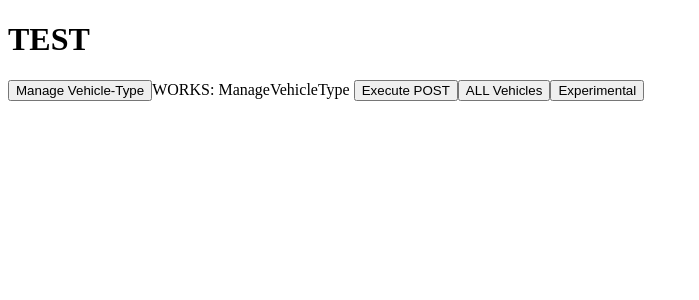
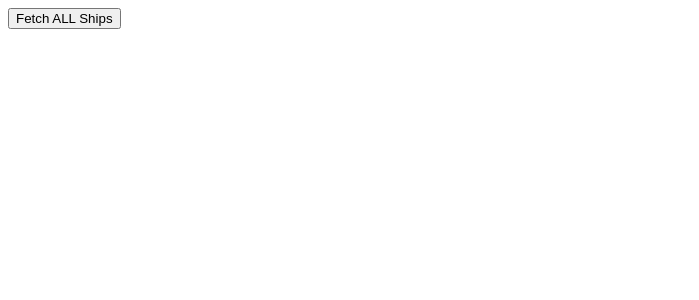
Before and after one commit to mnocnik/quartett-frontend, an Angular app: page /manage-vehicle-type in a window 1280 px wide. Shown: the top 300 px of the page, without its empty margins (0-699 px from the left). Built offline with nearby package versions, Linux system fonts and the light colour scheme.

Commit message:
improve manage-vehicle-type.component

```diff
--- a/src/app/app.component.html
+++ b/src/app/app.component.html
@@ -1,3 +1,2 @@
-<h1>TEST</h1>
-<button (click)="onManageVehicleType()">Manage Vehicle-Type</button>
+<!--<button (click)="onManageVehicleType()">Manage Vehicle-Type</button>-->
 <router-outlet></router-outlet>
--- a/src/app/manage/manage-vehicle-type/manage-vehicle-type.component.html
+++ b/src/app/manage/manage-vehicle-type/manage-vehicle-type.component.html
@@ -1,8 +1,5 @@
-{{ title }}
-
-<button (click)="postVehicleRequest()">Execute POST</button>
-<button (click)="postVehicleAllRequest()">ALL Vehicles</button>
-<button (click)="experimental()">Experimental</button>
+<button (click)="fetchVehicleTypeShip()">Fetch ALL Ships</button>
+<!--<button (click)="postVehicleRequest()">Execute POST</button>-->
 
 <div *ngIf="allVehicles != undefined">
   <p>Count: {{ allVehicles.length }}</p>
--- a/src/app/manage/manage-vehicle-type/manage-vehicle-type.component.ts
+++ b/src/app/manage/manage-vehicle-type/manage-vehicle-type.component.ts
@@ -2,6 +2,7 @@ import {Component, OnInit} from '@angular/core';
 import {Observable} from "rxjs";
 
 import {ManageVehicleTypeService, vehicleAll, vehicleForUUID, VehicleResponse} from "./manage-vehicle-type.service";
+import {environment} from "../../../environments/environment";
 
 @Component({
   selector: 'app-manage-vehicle-type',
@@ -9,7 +10,6 @@ import {ManageVehicleTypeService, vehicleAll, vehicleForUUID, VehicleResponse} f
   styleUrls: ['./manage-vehicle-type.component.scss']
 })
 export class ManageVehicleTypeComponent implements OnInit {
-  title: string = "WORKS: ManageVehicleType";
   vehicleResponse: VehicleResponse | undefined;
   allVehicles: VehicleResponse[] | undefined;
 
@@ -38,9 +38,9 @@ export class ManageVehicleTypeComponent implements OnInit {
     );
   }
 
-  postVehicleAllRequest() {
+  fetchVehicleTypeShip() {
     let valueMap = new Map<string, string>();
-    valueMap.set("{typeUUID}", "bd70a6cb-45d2-4419-baf9-d4b5c86bff2e")
+    valueMap.set("{typeUUID}", environment.shipTypeUUID)
 
     let observable: Observable<any> = this.manageVehicleTypeService.postForVehicleAll(
       this.manageVehicleTypeService.buildQuery(vehicleAll, valueMap)
@@ -62,8 +62,4 @@ export class ManageVehicleTypeComponent implements OnInit {
 
   ngOnInit(): void {
   }
-
-  experimental() {
-    this.manageVehicleTypeService.experimental();
-  }
 }
--- a/src/app/manage/manage-vehicle-type/manage-vehicle-type.service.ts
+++ b/src/app/manage/manage-vehicle-type/manage-vehicle-type.service.ts
@@ -4,16 +4,16 @@ import {environment} from "../../../environments/environment";
 import {Observable} from "rxjs";
 
 export type VehicleDataResponse = {
+  uuid: string
   created: string
-  uuid: string
   value: string
   property: VehiclePropertyResponse
   vehicle: VehicleResponse
 }
 
 export type VehiclePropertyResponse = {
+  uuid: string
   created: string
-  uuid: string
   name: string
   unitShort: string
   sortIndex: number
@@ -22,8 +22,8 @@ export type VehiclePropertyResponse = {
 }
 
 export type VehicleTypeResponse = {
+  uuid: string;
   created: string;
-  uuid: string;
   name: string
   description: string
   image: string
@@ -32,8 +32,8 @@ export type VehicleTypeResponse = {
 }
 
 export type VehicleResponse = {
+  uuid: string;
   created: string;
-  uuid: string;
   name: string
   image: string
   description: string
@@ -73,16 +73,18 @@ export const vehicleAll: string = `
     description
     image
     vehicleType {
+      uuid
       name
       description
       image
     }
     data {
+      uuid
       value
       property {
         name
+        sortIndex
         unitShort
-        sortIndex
       }
     }
   }
@@ -98,10 +100,6 @@ export class ManageVehicleTypeService {
     .set('Access-Control-Allow-Origin', '*');
 
   constructor(private http: HttpClient) {
-  }
-
-  experimental() {
-    console.log("experimental:", environment.graphEndpoint);
   }
 
   postForVehicle(requestBody: object): Observable<VehicleResponse> {
--- a/src/environments/environment.ts
+++ b/src/environments/environment.ts
@@ -4,7 +4,8 @@
 
 export const environment = {
   production: false,
-  graphEndpoint: "http://localhost:8081/quartett/graphql"
+  graphEndpoint: "http://localhost:8081/quartett/graphql",
+  shipTypeUUID: "bd70a6cb-45d2-4419-baf9-d4b5c86bff2e"
 };
 
 /*
```
